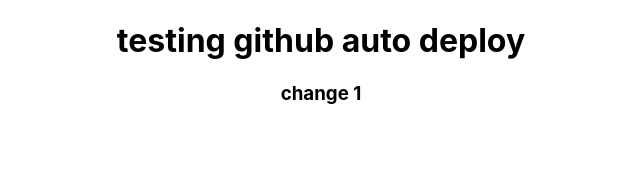
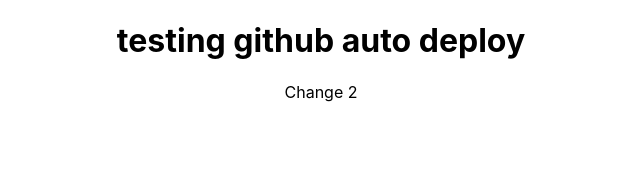
Before and after one commit to bridgecrew-perf6/github-action-deploy-1, a React (Create React App) app: page / in a window 1280 px wide. Shown: the top 172 px of the page, without its empty margins (319-959 px from the left). Built offline with nearby package versions, Linux system fonts and the light colour scheme.

Commit message:
change 2

```diff
--- a/src/App.js
+++ b/src/App.js
@@ -4,7 +4,8 @@
   return (
     <div style={{ textAlign: 'center' }}>
       <h1>testing github auto deploy</h1>
-      <h3>change 1</h3>
+
+      <p>Change 2</p>
 
 
     </div >
```
